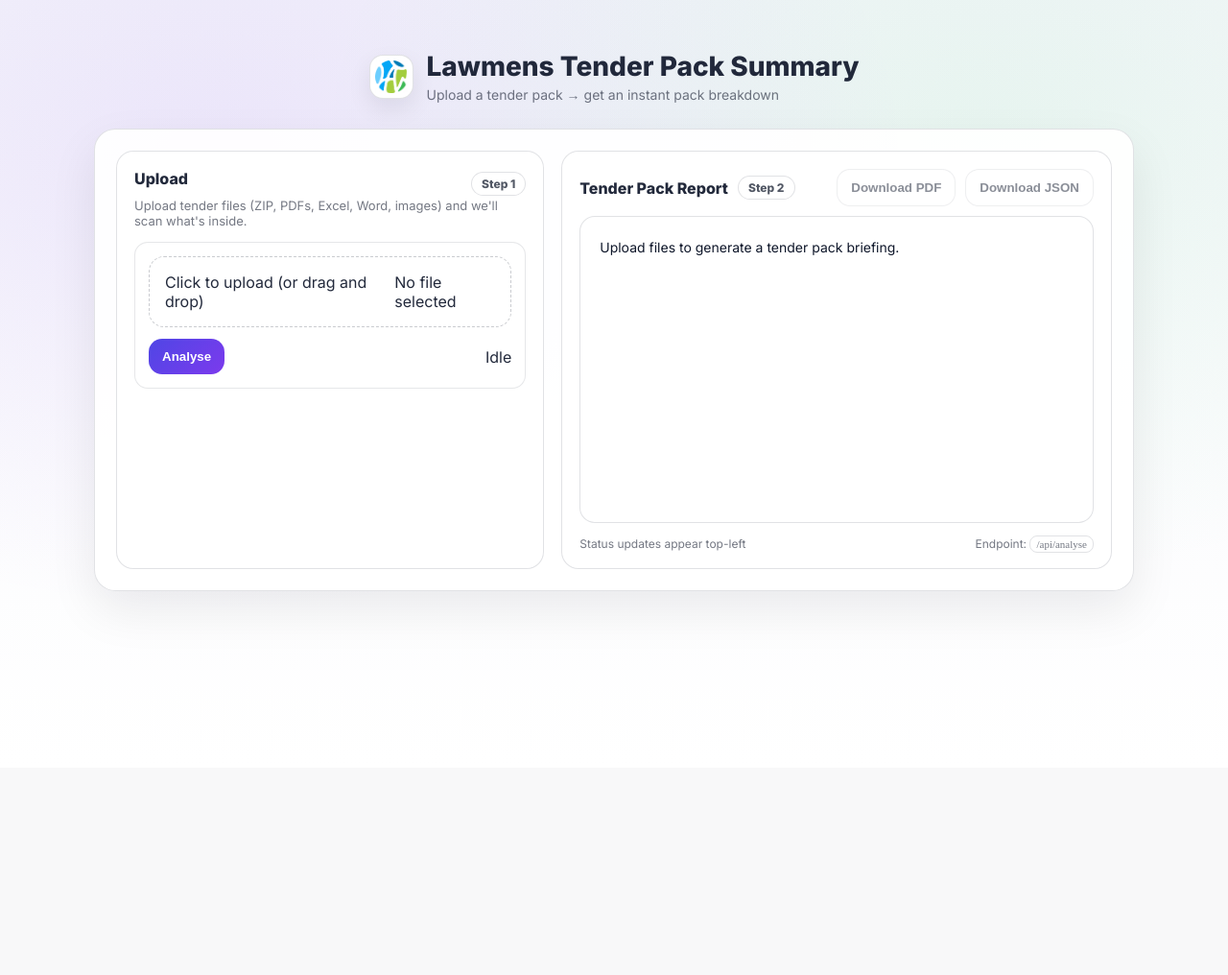
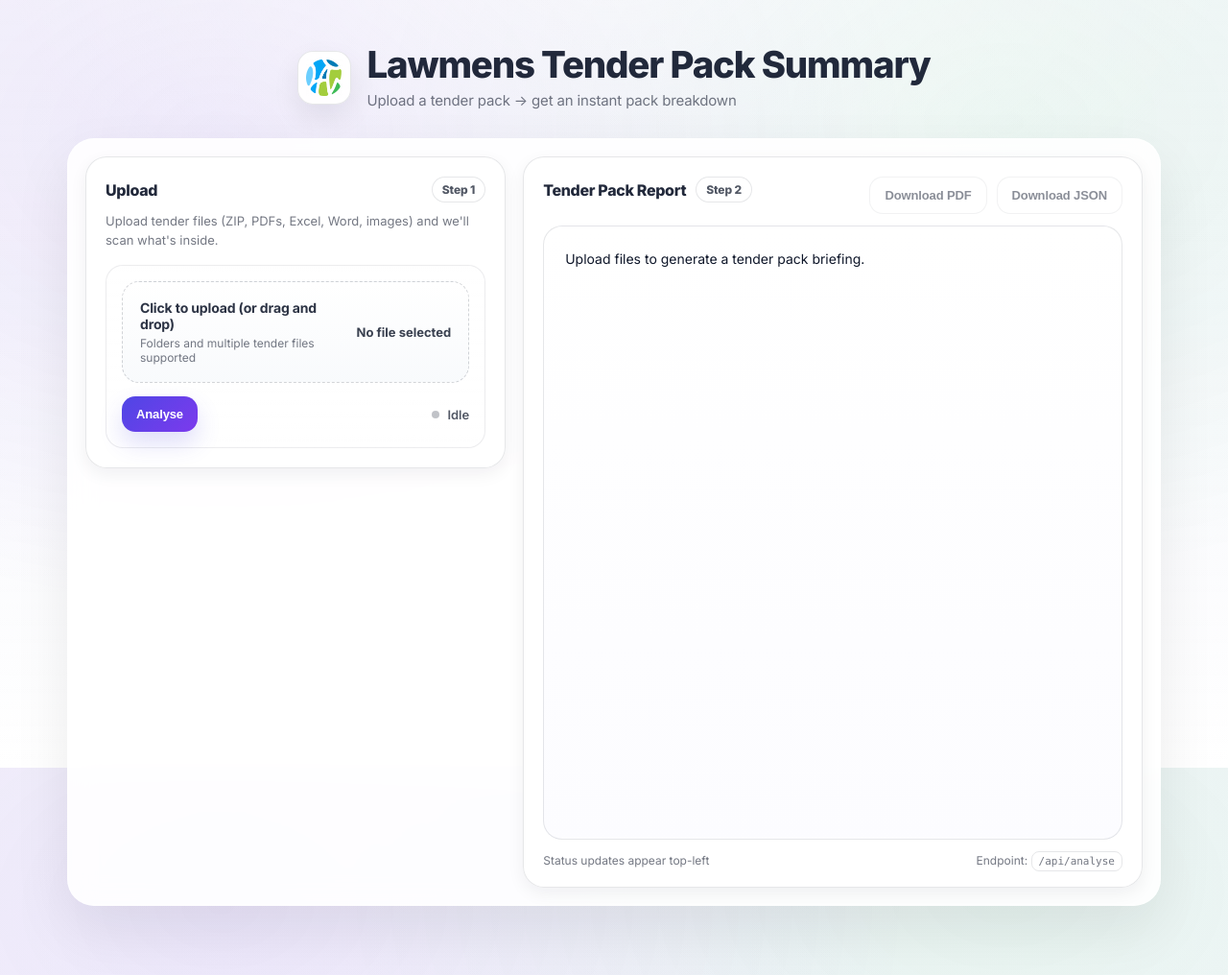
Before and after one commit to jamieggould/tender-zip-analysis, a FastAPI app: page / in a window 1280 px wide. Shown: the whole page at 96% size. Before the commit the page ends 616 px from the top, so only its background shows below. Run offline with FastAPI, Linux system fonts and the light colour scheme.

Commit message:
Update index.html

```diff
--- a/templates/index.html
+++ b/templates/index.html
@@ -13,14 +13,16 @@
 :root{
   --bg0:#f6f7fb;
   --bg1:#ffffff;
---card:rgba(255,255,255,0.92);
+  --card:rgba(255,255,255,0.90);
   --card2:rgba(255,255,255,0.98);
---border:rgba(15,23,42,0.12);
+  --border:rgba(15,23,42,0.10);
+  --border-strong:rgba(15,23,42,0.14);
   --text:rgba(15,23,42,0.92);
   --muted:rgba(15,23,42,0.58);
 
---shadow:0 20px 50px rgba(2,6,23,0.08);
---shadow2:0 10px 24px rgba(2,6,23,0.08);
+  --shadow:0 24px 60px rgba(2,6,23,0.08);
+  --shadow2:0 12px 28px rgba(2,6,23,0.08);
+  --shadow3:0 6px 18px rgba(15,23,42,0.06);
 
   --primaryA:#4f46e5;
   --primaryB:#7c3aed;
@@ -28,102 +30,131 @@
   --success:#16a34a;
   --warn:#f59e0b;
 
---radius:18px;
---radius2:14px;
+  --radius:22px;
+  --radius2:16px;
+  --radius3:12px;
 }
 
 *{box-sizing:border-box}
-html,body{height:100%}
+
+html{
+  min-height:100%;
+  background:
+    radial-gradient(1200px 820px at 18% 18%, rgba(124,58,237,0.10) 0%, transparent 60%),
+    radial-gradient(1200px 820px at 82% 16%, rgba(34,197,94,0.08) 0%, transparent 58%),
+    linear-gradient(180deg,var(--bg0) 0%, #f7f8fc 40%, var(--bg1) 100%);
+  background-attachment:fixed;
+}
 
 body{
   margin:0;
-font-family:Inter,system-ui;
+  min-height:100vh;
+  font-family:Inter,system-ui,-apple-system,BlinkMacSystemFont,"Segoe UI",sans-serif;
   color:var(--text);
+  background:transparent;
+}
+
+body::before{
+  content:"";
+  position:fixed;
+  inset:0;
+  pointer-events:none;
   background:
-radial-gradient(1200px 800px at 18% 20%, rgba(124,58,237,0.10) 0%, transparent 60%),
-radial-gradient(1200px 800px at 80% 18%, rgba(34,197,94,0.08) 0%, transparent 58%),
-linear-gradient(180deg,var(--bg0),var(--bg1));
+    linear-gradient(180deg, rgba(255,255,255,0.18), rgba(255,255,255,0)),
+    radial-gradient(900px 500px at 50% -5%, rgba(255,255,255,0.45), transparent 70%);
+  z-index:0;
 }
 
 .wrap{
-max-width:1120px;
+  position:relative;
+  z-index:1;
+  max-width:1180px;
   margin:0 auto;
-padding:34px 18px 60px;
+  padding:40px 20px 72px;
 }
 
 .top{
   display:flex;
   align-items:center;
   justify-content:center;
-padding:18px 0 26px;
+  padding:8px 0 30px;
 }
 
 .brand{
   display:flex;
   align-items:center;
-gap:14px;
+  gap:16px;
 }
 
 .logoWrap{
-width:46px;
-height:46px;
-border-radius:14px;
-background:white;
+  width:56px;
+  height:56px;
+  border-radius:16px;
+  background:rgba(255,255,255,0.94);
   border:1px solid var(--border);
   display:grid;
   place-items:center;
   box-shadow:var(--shadow2);
+  backdrop-filter:blur(8px);
 }
 
 .logoImg{
-width:34px;
-height:34px;
+  width:38px;
+  height:38px;
   object-fit:contain;
 }
 
 .brand h1{
   margin:0;
-font-size:28px;
+  font-size:clamp(28px, 3vw, 40px);
+  line-height:1.02;
   font-weight:800;
+  letter-spacing:-0.03em;
 }
 
 .brand p{
-margin:4px 0 0;
-font-size:14px;
+  margin:8px 0 0;
+  font-size:15px;
   color:var(--muted);
+  letter-spacing:-0.01em;
 }
 
 .shell{
   background:var(--card);
-border:1px solid var(--border);
-border-radius:22px;
+  border:1px solid rgba(255,255,255,0.45);
+  border-radius:28px;
   box-shadow:var(--shadow);
-padding:22px;
+  padding:18px;
+  backdrop-filter:blur(14px);
 }
 
 .grid{
   display:grid;
-grid-template-columns:1.05fr 1.35fr;
+  grid-template-columns:minmax(330px, 0.95fr) minmax(0, 1.4fr);
   gap:18px;
+  align-items:start;
 }
 
 .panel{
   background:var(--card2);
   border:1px solid var(--border);
   border-radius:var(--radius);
-padding:18px;
+  padding:20px;
+  box-shadow:var(--shadow3);
 }
 
 .panel h2{
-margin:0 0 10px;
+  margin:0;
   font-size:16px;
   font-weight:800;
+  letter-spacing:-0.02em;
 }
 
 .hint{
-margin:0 0 14px;
+  margin:10px 0 16px;
   color:var(--muted);
   font-size:13px;
+  line-height:1.5;
 }
 
 .row{
@@ -134,31 +165,49 @@ flex-wrap:wrap;
 }
 
 .btn{
+  appearance:none;
   border:0;
   border-radius:14px;
-padding:11px 14px;
+  padding:11px 15px;
   cursor:pointer;
   font-weight:800;
+  font-size:13px;
+  letter-spacing:-0.01em;
   background:linear-gradient(135deg,var(--primaryA),var(--primaryB));
   color:white;
+  box-shadow:0 12px 24px rgba(79,70,229,0.18);
+  transition:transform .16s ease, box-shadow .16s ease, opacity .16s ease;
+}
+
+.btn:hover:not(:disabled){
+  transform:translateY(-1px);
+  box-shadow:0 14px 28px rgba(79,70,229,0.22);
 }
 
 .btn.secondary{
-background:white;
+  background:rgba(255,255,255,0.98);
   color:rgba(15,23,42,0.88);
-border:1px solid rgba(15,23,42,0.12);
+  border:1px solid rgba(15,23,42,0.10);
+  box-shadow:none;
+}
+
+.btn.secondary:hover:not(:disabled){
+  border-color:rgba(79,70,229,0.20);
+  color:#1e1b4b;
 }
 
 .btn:disabled{
   opacity:.55;
   cursor:not-allowed;
+  transform:none;
+  box-shadow:none;
 }
 
 .upload{
-border-radius:var(--radius2);
-border:1px solid rgba(15,23,42,0.10);
-background:white;
-padding:14px;
+  border-radius:18px;
+  border:1px solid rgba(15,23,42,0.08);
+  background:linear-gradient(180deg, rgba(255,255,255,0.96), rgba(255,255,255,0.90));
+  padding:16px;
 }
 
 .hiddenInput{
@@ -166,67 +215,159 @@ position:absolute;
   width:1px;
   height:1px;
   overflow:hidden;
+  opacity:0;
+  pointer-events:none;
 }
 
 .dropzone{
-border:1px dashed rgba(15,23,42,0.22);
-border-radius:16px;
-background:white;
-padding:16px;
+  border:1px dashed rgba(15,23,42,0.18);
+  border-radius:18px;
+  background:
+    linear-gradient(180deg, rgba(255,255,255,0.96), rgba(248,250,252,0.96));
+  padding:18px 18px;
   cursor:pointer;
   display:flex;
   align-items:center;
   justify-content:space-between;
-gap:12px;
+  gap:16px;
+  min-height:84px;
+  transition:border-color .16s ease, box-shadow .16s ease, transform .16s ease, background .16s ease;
 }
 
 .dropzone:hover{
-border-color:rgba(79,70,229,0.4);
+  border-color:rgba(79,70,229,0.32);
+  box-shadow:0 8px 18px rgba(79,70,229,0.08);
+  transform:translateY(-1px);
+}
+
+.dropzoneMain{
+  display:flex;
+  flex-direction:column;
+  gap:4px;
+}
+
+.dropzoneTitle{
+  font-size:14px;
+  font-weight:700;
+  color:rgba(15,23,42,0.88);
+  letter-spacing:-0.01em;
+}
+
+.dropzoneSub{
+  font-size:12px;
+  color:var(--muted);
+}
+
+.fileCount{
+  text-align:right;
+  font-size:13px;
+  font-weight:700;
+  color:rgba(15,23,42,0.82);
+  min-width:110px;
+}
+
+.status{
+  display:flex;
+  align-items:center;
+  gap:8px;
+  font-size:13px;
+  font-weight:600;
+  color:rgba(15,23,42,0.72);
+}
+
+.statusDot{
+  width:8px;
+  height:8px;
+  border-radius:999px;
+  background:rgba(15,23,42,0.26);
+  transition:background .16s ease, box-shadow .16s ease;
+}
+
+.status.is-busy .statusDot{
+  background:rgba(79,70,229,0.9);
+  box-shadow:0 0 0 6px rgba(79,70,229,0.10);
+}
+
+.status.is-done .statusDot{
+  background:rgba(22,163,74,0.95);
+  box-shadow:0 0 0 6px rgba(22,163,74,0.10);
+}
+
+.status.is-error .statusDot{
+  background:rgba(245,158,11,0.95);
+  box-shadow:0 0 0 6px rgba(245,158,11,0.10);
 }
 
 .resultHead{
   display:flex;
+  align-items:flex-start;
+  justify-content:space-between;
+  margin-bottom:12px;
+  gap:14px;
+}
+
+.resultTitleGroup{
+  display:flex;
   align-items:center;
-justify-content:space-between;
-margin-bottom:10px;
-gap:12px;
+  gap:10px;
+  flex-wrap:wrap;
 }
 
 .pre{
   margin:0;
-border-radius:16px;
-border:1px solid rgba(15,23,42,0.12);
-background:#ffffff;
+  border-radius:20px;
+  border:1px solid rgba(15,23,42,0.10);
+  background:
+    linear-gradient(180deg, rgba(255,255,255,0.98), rgba(252,252,255,0.98));
   color:#0f172a;
-padding:20px;
-min-height:320px;
-max-height:650px;
+  padding:22px;
+  min-height:640px;
+  max-height:780px;
   overflow:auto;
   font-size:14px;
-line-height:1.65;
-font-family:Inter,system-ui;
+  line-height:1.68;
+  font-family:Inter,system-ui,sans-serif;
   white-space:normal;
+  box-shadow:inset 0 1px 0 rgba(255,255,255,0.7);
+  scrollbar-width:thin;
+  scrollbar-color:rgba(15,23,42,0.18) transparent;
+}
+
+.pre::-webkit-scrollbar{
+  width:10px;
+}
+
+.pre::-webkit-scrollbar-track{
+  background:transparent;
+}
+
+.pre::-webkit-scrollbar-thumb{
+  background:rgba(15,23,42,0.14);
+  border-radius:999px;
+  border:2px solid transparent;
+  background-clip:padding-box;
 }
 
 .pre h3{
-margin:16px 0 8px;
-font-size:13px;
-letter-spacing:.06em;
+  margin:18px 0 8px;
+  font-size:12px;
+  letter-spacing:.08em;
   text-transform:uppercase;
-color:rgba(15,23,42,0.65);
+  color:rgba(15,23,42,0.56);
+  font-weight:800;
 }
 
 .pre p{
-margin:0 0 10px;
+  margin:0 0 12px;
 }
 
 .pre ul{
-margin:6px 0 12px 18px;
+  margin:8px 0 14px 18px;
   padding:0;
 }
 
 .pre li{
-margin:6px 0;
+  margin:7px 0;
 }
 
 .pre .muted{
@@ -361,43 +508,39 @@ border-bottom:0;
 .quickFact b{
   display:block;
   font-size:11px;
-letter-spacing:.04em;
+  letter-spacing:.06em;
   text-transform:uppercase;
-color:rgba(15,23,42,0.58);
-margin-bottom:2px;
+  color:rgba(15,23,42,0.54);
+  margin-bottom:4px;
 }
 
 .footer{
   margin-top:14px;
   display:flex;
   justify-content:space-between;
+  gap:10px;
   font-size:12px;
   color:var(--muted);
 }
 
 .kbd{
-font-family:ui-monospace;
+  font-family:ui-monospace,SFMono-Regular,Menlo,monospace;
   font-size:11px;
-padding:2px 6px;
+  padding:3px 7px;
   border-radius:8px;
-border:1px solid rgba(15,23,42,0.12);
+  border:1px solid rgba(15,23,42,0.10);
   background:white;
 }
 
 .pill{
   font-size:12px;
-padding:4px 10px;
+  padding:5px 10px;
   border-radius:999px;
-border:1px solid rgba(15,23,42,0.12);
-background:white;
+  border:1px solid rgba(15,23,42,0.10);
+  background:rgba(255,255,255,0.96);
   color:rgba(15,23,42,0.72);
   font-weight:800;
-}
-
-hr.sep{
-border:0;
-border-top:1px solid rgba(15,23,42,0.10);
-margin:14px 0;
+  letter-spacing:-0.01em;
 }
 
 .small{
@@ -466,17 +620,20 @@ Upload tender files (ZIP, PDFs, Excel, Word, images) and we'll scan what's insid
           <input id="zip" class="hiddenInput" type="file" multiple webkitdirectory directory>
 
           <div id="dropzone" class="dropzone">
-<span>Click to upload (or drag and drop)</span>
-<span id="fileName">No file selected</span>
+            <div class="dropzoneMain">
+              <span class="dropzoneTitle">Click to upload (or drag and drop)</span>
+              <span class="dropzoneSub">Folders and multiple tender files supported</span>
+            </div>
+            <span id="fileName" class="fileCount">No file selected</span>
           </div>
 
-<div class="row" style="margin-top:12px;justify-content:space-between;">
+          <div class="row" style="margin-top:14px;justify-content:space-between;">
             <button id="btn" class="btn" onclick="uploadZip()">Analyse</button>
 
-<div class="status">
+            <div id="statusWrap" class="status">
+              <span class="statusDot"></span>
               <span id="status">Idle</span>
             </div>
-
           </div>
 
           <div id="packOverviewCard" class="metaCard" style="display:none;">
@@ -498,9 +655,8 @@ Upload tender files (ZIP, PDFs, Excel, Word, images) and we'll scan what's insid
       <section class="panel">
 
         <div class="resultHead">
-
-<div class="row" style="gap:10px;">
-<h2 style="margin:0;">Tender Pack Report</h2>
+          <div class="resultTitleGroup">
+            <h2>Tender Pack Report</h2>
             <span class="pill">Step 2</span>
           </div>
 
@@ -537,6 +692,7 @@ Upload files to generate a tender pack briefing.
   const nameEl = document.getElementById("fileName");
   const out = document.getElementById("out");
   const statusEl = document.getElementById("status");
+  const statusWrap = document.getElementById("statusWrap");
   const downloadBtn = document.getElementById("downloadBtn");
   const downloadPdfBtn = document.getElementById("downloadPdfBtn");
   const packOverviewCard = document.getElementById("packOverviewCard");
@@ -547,6 +703,12 @@ Upload files to generate a tender pack briefing.
 
   let currentReport = null;
 
+  function setStatus(text, mode) {
+    statusEl.textContent = text || "Idle";
+    statusWrap.classList.remove("is-busy", "is-done", "is-error");
+    if (mode) statusWrap.classList.add(mode);
+  }
+
   dz.onclick = () => input.click();
 
   input.addEventListener("change", () => {
@@ -554,7 +716,7 @@ Upload files to generate a tender pack briefing.
       nameEl.textContent = "No file selected";
       return;
     }
-    nameEl.textContent = input.files.length + " files selected";
+    nameEl.textContent = input.files.length + (input.files.length === 1 ? " file selected" : " files selected");
   });
 
   dz.addEventListener("dragover", (e) => {
@@ -568,7 +730,7 @@ Upload files to generate a tender pack briefing.
       dt.items.add(f);
     }
     input.files = dt.files;
-    nameEl.textContent = input.files.length + " files selected";
+    nameEl.textContent = input.files.length + (input.files.length === 1 ? " file selected" : " files selected");
   });
 
   const esc = (x) =>
@@ -675,7 +837,7 @@ Upload files to generate a tender pack briefing.
 
       if (!Object.keys(b).length) {
         out.innerHTML =
-          `<h3>Tender pack report</h3>` +
+          `<h3>Tender Pack Report</h3>` +
           `<div class="divider"></div>` +
           `<div>This JSON doesn't contain a <b>briefing</b> section yet.</div>` +
           `<div class="muted" style="margin-top:10px;">Make sure your backend returns <b>report.briefing</b> and refresh/re-upload.</div>`;
@@ -685,7 +847,8 @@ Upload files to generate a tender pack briefing.
       out.innerHTML = `
         <div class="summaryBox">
           <h3 style="margin-top:0">Summary Page</h3>
-          <p>${esc(b.overview || b.executive_summary || "No summary returned.")}</p>
+          <p>${esc(b.executive_summary || b.overview || "No summary returned.")}</p>
+          <p>${esc(b.overview || "")}</p>
           <p>${esc(b.commercial_summary || "")}</p>
           <p>${esc(b.programme_access_summary || "")}</p>
           <p>${esc(b.risk_summary || "")}</p>
@@ -763,7 +926,7 @@ Upload files to generate a tender pack briefing.
     if (!currentReport) return;
 
     try {
-      statusEl.textContent = "Building PDF…";
+      setStatus("Building PDF…", "is-busy");
       downloadPdfBtn.disabled = true;
 
       const res = await fetch("/api/report/pdf", {
@@ -788,9 +951,9 @@ Upload files to generate a tender pack briefing.
       a.download = "tender-summary.pdf";
       a.click();
       URL.revokeObjectURL(url);
-      statusEl.textContent = "PDF ready";
+      setStatus("PDF ready", "is-done");
     } catch (err) {
-      statusEl.textContent = "PDF error";
+      setStatus("PDF error", "is-error");
       alert(String(err));
     } finally {
       downloadPdfBtn.disabled = false;
@@ -813,12 +976,12 @@ Upload files to generate a tender pack briefing.
     }
 
     if (!input.files.length) {
-      statusEl.textContent = "Select files first";
+      setStatus("Select files first", "is-error");
       return;
     }
 
     try {
-      statusEl.textContent = "Uploading and analysing…";
+      setStatus("Uploading and analysing…", "is-busy");
       out.textContent = "Analysing tender pack…";
 
       const formData = new FormData();
@@ -841,10 +1004,10 @@ Upload files to generate a tender pack briefing.
       }
 
       window.renderTenderReport(data);
-      statusEl.textContent = "Done";
+      setStatus("Done", "is-done");
     } catch (err) {
       out.textContent = "Request failed: " + err;
-      statusEl.textContent = "Error";
+      setStatus("Error", "is-error");
     }
   };
 })();
```
Also changed, not shown: other parts of templates/index.html (+47 -31 lines). Lines whose indentation alone changed are shown as unchanged.
